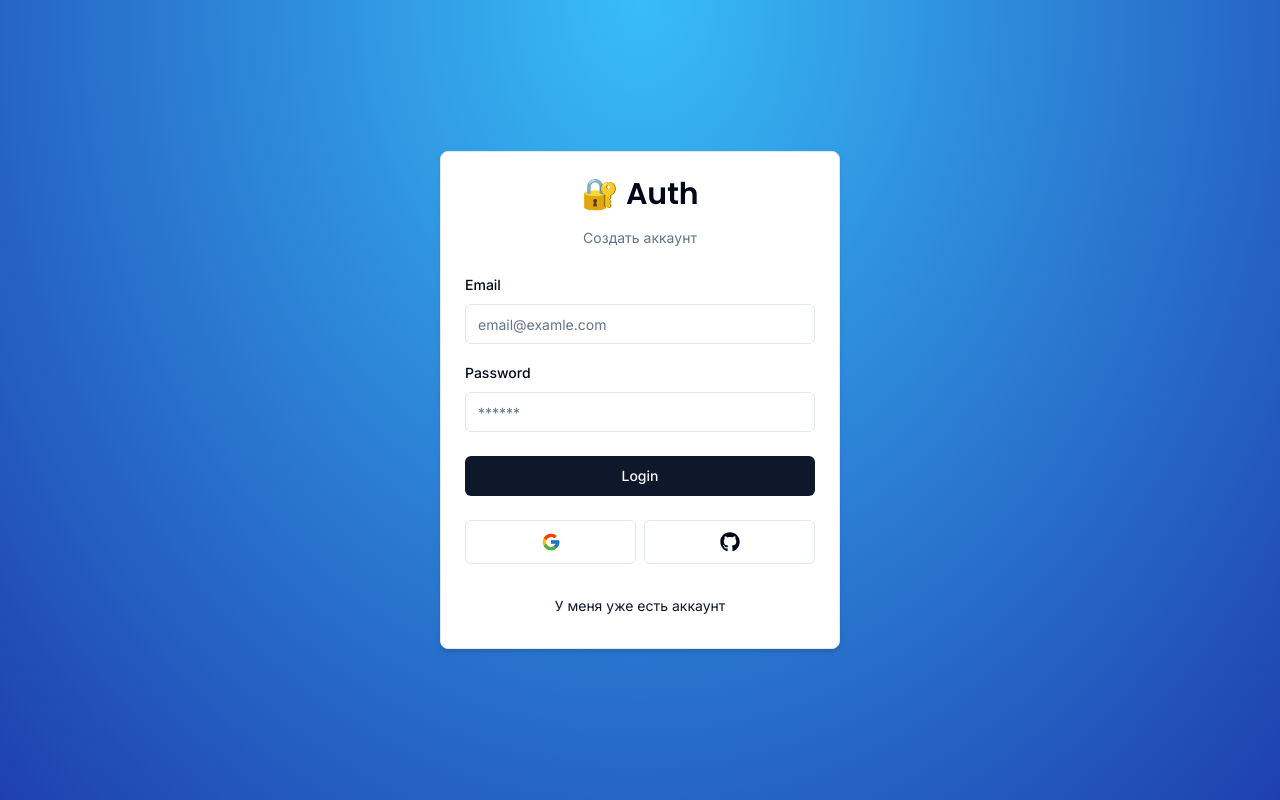
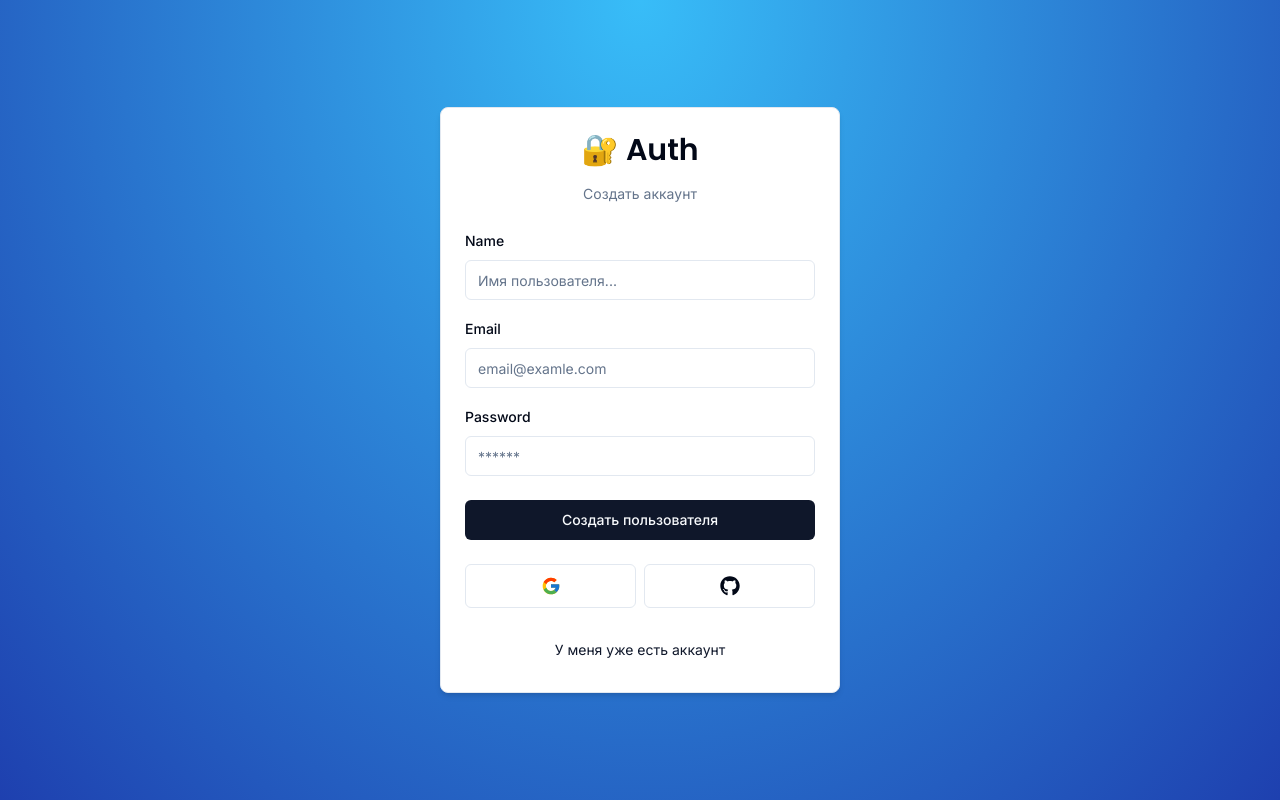
Before and after one commit to MikeSaburov/next_auth, a Next.js app: page /auth/register in a window 1280 px wide. Built offline with nearby package versions, Linux system fonts and the light colour scheme.

Commit message:
сверстать страницу регистрации

```diff
--- a/components/auth/login-form.tsx
+++ b/components/auth/login-form.tsx
@@ -49,8 +49,8 @@ export const LoginForm = () => {
 
   return (
     <CardWrapper
-      headerLabel="Welcome back"
-      backButtonLabel="Don't have an account?"
+      headerLabel="С возвращением"
+      backButtonLabel="У тебя еще нет аккаунта?"
       backButtonHref="/auth/register"
       showSocial
     >
--- a/components/auth/register-form.tsx
+++ b/components/auth/register-form.tsx
@@ -60,6 +60,24 @@ export const RegisterForm = () => {
           <div className="space-y-4">
             <FormField
               control={form.control}
+              name="name"
+              render={({ field }) => (
+                <FormItem>
+                  <FormLabel>Name</FormLabel>
+                  <FormControl>
+                    <Input
+                      {...field}
+                      disabled={isPending}
+                      placeholder="Имя пользователя..."
+                    />
+                  </FormControl>
+                  <FormMessage />
+                </FormItem>
+              )}
+            />
+
+            <FormField
+              control={form.control}
               name="email"
               render={({ field }) => (
                 <FormItem>
@@ -99,7 +117,7 @@ export const RegisterForm = () => {
           <FormError message={error} />
           <FormSuccess message={success} />
           <Button type="submit" className="w-full" disabled={isPending}>
-            Login
+            Создать пользователя
           </Button>
         </form>
       </Form>
```
